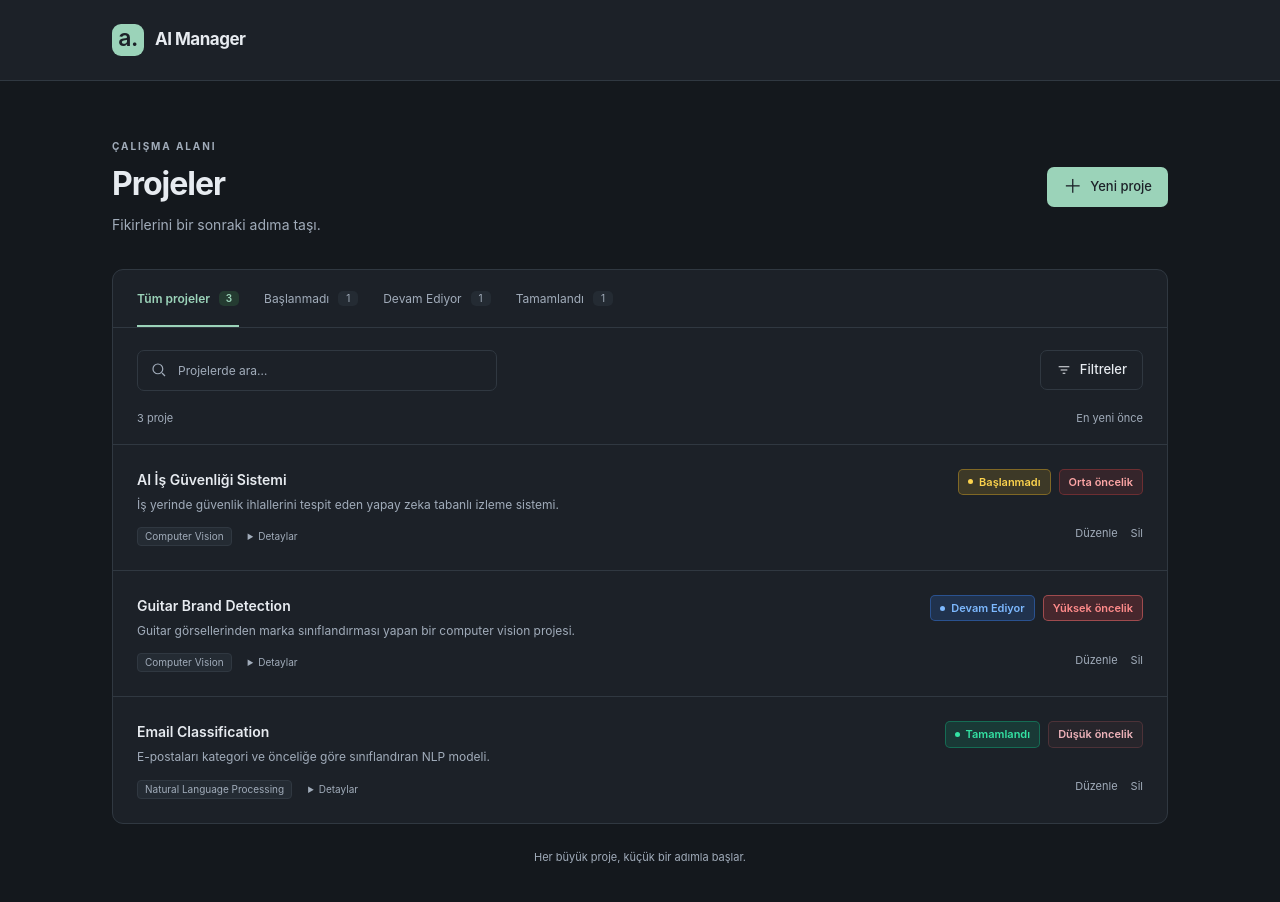
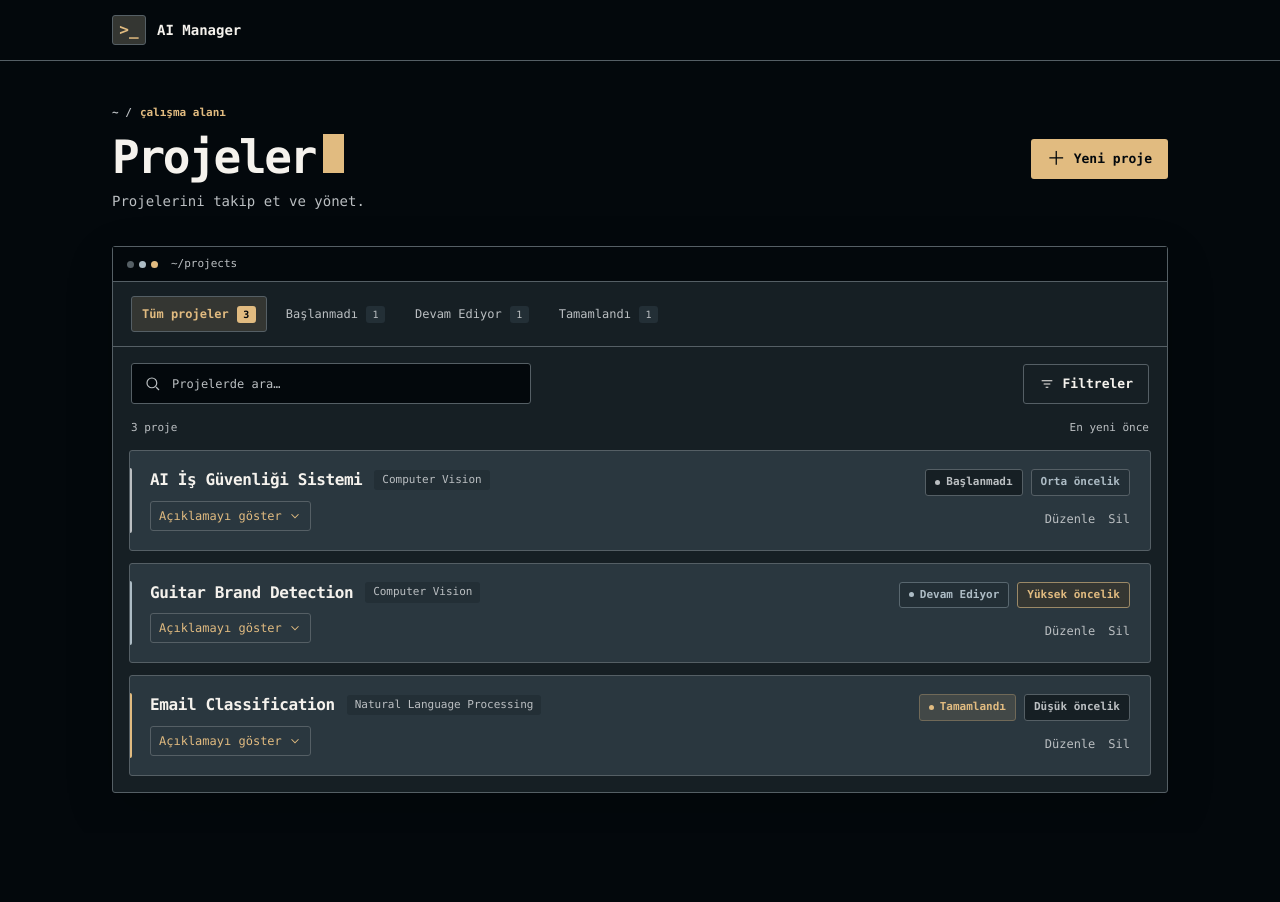
Before and after one commit to burakkyildiz/ai-project-manager, a React (Vite) app: page / in a window 1280 px wide. Shown: the top 902 px of the page. After the commit the page ends 833 px from the top, so only its background shows below. Built offline with nearby package versions, Linux system fonts and the light colour scheme.

Commit message:
Give the project workspace a terminal theme

```diff
--- a/index.html
+++ b/index.html
@@ -4,7 +4,7 @@
     <meta charset="UTF-8" />
     <link rel="icon" type="image/svg+xml" href="/favicon.svg" />
     <meta name="viewport" content="width=device-width, initial-scale=1.0" />
-    <meta name="theme-color" content="#14181d" />
+    <meta name="theme-color" content="#03080c" />
     <meta name="description" content="Yapay zeka projelerini sade bir çalışma alanında takip et." />
     <title>AI Manager · Projeler</title>
   </head>
--- a/src/components/Navbar/Navbar.jsx
+++ b/src/components/Navbar/Navbar.jsx
@@ -3,7 +3,8 @@ export default function Navbar() {
     <header className="site-header">
       <div className="navigation">
         <div className="brand">
-          <span className="brand-mark" aria-hidden="true">a.</span><span>AI Manager</span>
+          <span className="brand-mark" aria-hidden="true">&gt;_</span>
+          <span>AI Manager</span>
         </div>
       </div>
     </header>
--- a/src/components/ProjectCard/ProjectCard.jsx
+++ b/src/components/ProjectCard/ProjectCard.jsx
@@ -6,13 +6,23 @@ export default function ProjectCard({ project, onEdit, onDelete }) {
   return (
     <article className="project-row">
       <div className="project-content">
-        <div className="project-title-line"><h2>{project.title}</h2></div>
-        <p className="project-description">{project.description}</p>
-        <div className="project-meta"><span>{project.category}</span>
-          <details className="project-details"><summary>Detaylar</summary>
-            <div><p>Teknolojiler: {project.technologies.join(', ') || 'Belirtilmedi'}</p></div>
-          </details>
+        <div className="project-title-line">
+          <h2>{project.title}</h2>
+          <span className="project-category">{project.category}</span>
         </div>
+        <details className="project-details">
+          <summary>
+            <span className="details-show">Açıklamayı göster</span>
+            <span className="details-hide">Açıklamayı gizle</span>
+            <svg width="14" height="14" viewBox="0 0 24 24" fill="none" stroke="currentColor" strokeWidth="1.8" aria-hidden="true">
+              <path d="m6 9 6 6 6-6" />
+            </svg>
+          </summary>
+          <div className="project-details-body">
+            <p className="project-description">{project.description.trim() ? project.description : 'Açıklama eklenmedi.'}</p>
+            <p className="project-technologies">Teknolojiler: {project.technologies.join(', ') || 'Belirtilmedi'}</p>
+          </div>
+        </details>
       </div>
       <div className="project-actions">
         <div className="project-badges">
--- a/src/index.css
+++ b/src/index.css
@@ -1,24 +1,35 @@
 @import "tailwindcss";
 
 :root {
-  font-family: Inter, -apple-system, BlinkMacSystemFont, "Segoe UI", sans-serif;
+  font-family: ui-monospace, "SFMono-Regular", Consolas, "Liberation Mono", monospace;
   font-synthesis: none;
   text-rendering: optimizeLegibility;
   -webkit-font-smoothing: antialiased;
   color-scheme: dark;
-  --canvas: #14181d;
-  --surface: #1c2128;
-  --subtle: #242b33;
-  --text: #e7ebf0;
-  --muted: #a1acba;
-  --border: #303841;
-  --accent: #9bd3b9;
-  --accent-hover: #b3e4cd;
-  --accent-soft: #243b31;
-  --danger: #f5a0a5;
+  --canvas: #03080c;
+  --accent: #e1bb80;
+  --card: #2a373f;
+  --surface: color-mix(in srgb, var(--card) 48%, var(--canvas));
+  --subtle: color-mix(in srgb, var(--card) 82%, var(--canvas));
+  --text: #f5f2ed;
+  --muted: color-mix(in srgb, var(--card) 32%, white);
+  --border: color-mix(in srgb, var(--card) 80%, white);
+  --corner: 3px;
+  --accent-hover: color-mix(in srgb, var(--accent) 78%, white);
+  --accent-soft: color-mix(in srgb, var(--accent) 15%, var(--surface));
+  --waiting-color: var(--muted);
+  --ongoing-color: color-mix(in srgb, var(--card) 25%, #d8e8f2);
 }
 * { box-sizing: border-box; }
-body { margin: 0; min-width: 320px; min-height: 100vh; background: var(--canvas); color: var(--text); font-size: 14px; line-height: 1.5; }
+body {
+  margin: 0;
+  min-width: 320px;
+  min-height: 100vh;
+  background: var(--canvas);
+  color: var(--text);
+  font-size: 14px;
+  line-height: 1.5;
+}
 button, input, textarea, select { font: inherit; }
 button { cursor: pointer; }
 button, summary { -webkit-tap-highlight-color: transparent; }
@@ -26,36 +37,54 @@ button { border: 0; background: none; color: inherit; }
 button, input, select, textarea, summary { outline-offset: 4px; }
 :focus-visible { outline: 2px solid var(--accent); }
 h1, h2, h3, p { margin: 0; }
-.site-header { background: var(--surface); border-bottom: 1px solid var(--border); }
-.navigation { max-width: 1120px; margin: 0 auto; padding: 0 32px; min-height: 80px; display: flex; align-items: center; gap: 50px; }
-.brand { display: flex; align-items: center; gap: 11px; font-size: 17px; font-weight: 650; letter-spacing: -.5px; padding: 5px 0; white-space: nowrap; }
-.brand-mark { width: 32px; height: 32px; display: grid; place-items: center; background: var(--accent); color: var(--surface); border-radius: 9px; font-size: 23px; font-weight: 600; line-height: 1; padding-bottom: 4px; }
-.page-shell { max-width: 1120px; padding: 58px 32px 40px; margin: 0 auto; }
+.site-header { background: var(--canvas); border-bottom: 1px solid var(--border); }
+.navigation { max-width: 1120px; margin: 0 auto; padding: 0 32px; min-height: 60px; display: flex; align-items: center; }
+.brand { display: flex; align-items: center; gap: 11px; font-size: 14px; font-weight: 700; white-space: nowrap; }
+.brand-mark { width: 34px; height: 30px; display: grid; place-items: center; background: var(--accent-soft); color: var(--accent); border: 1px solid var(--border); border-radius: var(--corner); font-size: 16px; line-height: 1; }
+.page-shell { max-width: 1120px; padding: 44px 32px 40px; margin: 0 auto; }
 .page-heading { display: flex; justify-content: space-between; align-items: center; gap: 24px; margin-bottom: 34px; }
-.eyebrow { font-size: 10px; letter-spacing: 1.9px; font-weight: 650; color: var(--muted); margin-bottom: 9px; }
-h1 { font-size: 32px; font-weight: 650; line-height: 1.3; letter-spacing: -1px; }
+.eyebrow { display: flex; align-items: center; gap: 8px; font-size: 11px; font-weight: 700; color: var(--accent); margin-bottom: 10px; }
+.eyebrow > span { color: var(--muted); }
+h1 { display: flex; align-items: baseline; gap: 8px; font-size: clamp(30px, 5vw, 46px); font-weight: 700; line-height: 1.1; letter-spacing: -.05em; }
+.heading-cursor { width: .45em; height: .83em; background: var(--accent); }
 .page-description { margin-top: 9px; color: var(--muted); }
-.button { display: inline-flex; align-items: center; justify-content: center; gap: 8px; min-height: 40px; padding: 9px 15px; border-radius: 7px; font-size: 13px; font-weight: 550; white-space: nowrap; border: 1px solid transparent; }
-.button-primary { background: var(--accent); color: var(--surface); }
+.button { display: inline-flex; align-items: center; justify-content: center; gap: 8px; min-height: 40px; padding: 9px 15px; border-radius: 9px; font-size: 13px; font-weight: 600; white-space: nowrap; border: 1px solid transparent; }
+.button-primary { background: var(--accent); color: var(--canvas); }
 .button-primary:hover { background: var(--accent-hover); }
 .button-primary > span { font-size: 19px; line-height: 1; font-weight: 400; }
 .button-secondary { background: var(--surface); border-color: var(--border); }
 .button-secondary:hover { background: var(--subtle); }
-.button-danger { background: #ba3b42; color: #fff; }
-.button-danger:hover { background: #a33138; }
-.project-panel { background: var(--surface); border: 1px solid var(--border); border-radius: 11px; }
-.status-tabs { display: flex; gap: 25px; padding: 0 24px; border-bottom: 1px solid var(--border); overflow-x: auto; }
-.status-tab { display: flex; align-items: center; gap: 9px; padding: 20px 0 17px; border-bottom: 2px solid transparent; font-size: 12px; color: var(--muted); white-space: nowrap; }
-.status-tab span { border-radius: 5px; padding: 0 6px; background: var(--subtle); font-size: 10px; min-width: 20px; }
-.status-tab.is-active { color: var(--accent); border-bottom-color: var(--accent); font-weight: 600; }
-.status-tab.is-active span { background: var(--accent-soft); }
-.list-toolbar { display: flex; gap: 16px; align-items: center; justify-content: space-between; padding: 22px 24px 12px; }
-.search-field { display: flex; align-items: center; gap: 10px; padding: 0 12px; border: 1px solid var(--border); border-radius: 7px; width: min(360px, 100%); color: var(--muted); background: var(--surface); }
+.button-danger { background: var(--accent); color: var(--canvas); }
+.button-danger:hover { background: var(--accent-hover); }
+.project-panel { background: var(--surface); border: 1px solid var(--border); border-radius: var(--corner); box-shadow: 0 16px 48px #0003; }
+.terminal-titlebar {
+  display: flex;
+  align-items: center;
+  gap: 13px;
+  min-height: 35px;
+  padding: 0 14px;
+  background: var(--canvas);
+  border-bottom: 1px solid var(--border);
+  color: var(--muted);
+  font-size: 11px;
+}
+.terminal-lights { display: flex; gap: 5px; }
+.terminal-lights i { width: 7px; height: 7px; border-radius: 50%; background: var(--border); }
+.terminal-lights i:nth-child(2) { background: var(--ongoing-color); }
+.terminal-lights i:nth-child(3) { background: var(--accent); }
+.status-tabs { display: flex; flex-wrap: wrap; gap: 8px; padding: 14px 18px; border-bottom: 1px solid var(--border); }
+.status-tab { display: flex; align-items: center; gap: 8px; min-height: 36px; padding: 7px 10px; border: 1px solid transparent; border-radius: 8px; font-size: 12px; color: var(--muted); white-space: nowrap; }
+.status-tab:hover { background: var(--subtle); }
+.status-tab span { border-radius: 5px; padding: 1px 5px; background: var(--subtle); font-size: 10px; min-width: 19px; text-align: center; font-variant-numeric: tabular-nums; }
+.status-tab.is-active { color: var(--accent); border-color: var(--border); background: var(--accent-soft); font-weight: 600; }
+.status-tab.is-active span { color: var(--canvas); background: var(--accent); }
+.list-toolbar { display: flex; gap: 12px; align-items: center; justify-content: space-between; padding: 16px 18px 10px; }
+.search-field { display: flex; align-items: center; gap: 10px; padding: 0 12px; border: 1px solid var(--border); border-radius: 9px; width: min(400px, 100%); min-width: 0; color: var(--muted); background: var(--canvas); }
 .search-field:focus-within { border-color: var(--accent); }
 .search-field svg { flex-shrink: 0; }
 .search-field input { width: 100%; min-width: 0; height: 39px; border: 0; background: none; color: var(--text); outline-offset: 0; font-size: 12px; }
 .search-field input::placeholder { color: var(--muted); }
-.list-caption { display: flex; align-items: center; justify-content: space-between; gap: 16px; padding: 6px 24px 15px; color: var(--muted); font-size: 11px; min-height: 41px; }
+.list-caption { display: flex; align-items: center; justify-content: space-between; gap: 16px; padding: 4px 18px 12px; color: var(--muted); font-size: 11px; min-height: 36px; }
 .list-caption .text-button { font-size: 11px; padding: 0; }
 .filter-panel { padding: 4px 24px 16px; }
 .filter-fields { display: grid; grid-template-columns: repeat(2, minmax(0, 240px)); gap: 14px; }
@@ -63,38 +92,96 @@ h1 { font-size: 32px; font-weight: 650; line-height: 1.3; letter-spacing: -1px;
 label { display: block; font-size: 12px; font-weight: 550; }
 label input, label textarea, label select { display: block; width: 100%; margin-top: 7px; padding: 10px 11px; background: var(--surface); border: 1px solid var(--border); border-radius: 7px; color: var(--text); font-weight: 400; }
 label textarea { resize: vertical; min-height: 85px; }
-.project-row { padding: 24px; display: flex; align-items: flex-start; gap: 16px; border-top: 1px solid var(--border); }
+.project-list:not(:empty) { display: grid; gap: 12px; padding: 0 16px 16px; }
+.project-row {
+  position: relative;
+  display: flex;
+  align-items: flex-start;
+  gap: 20px;
+  min-width: 0;
+  padding: 18px 20px;
+  background: var(--card);
+  border: 1px solid var(--border);
+  border-radius: var(--corner);
+}
+.project-row::before {
+  content: '';
+  position: absolute;
+  inset: 17px auto 17px 0;
+  width: 2px;
+  border-radius: 0 3px 3px 0;
+  background: var(--project-status-color, var(--ongoing-color));
+}
+.project-row:has(.status-badge.waiting) { --project-status-color: var(--waiting-color); }
+.project-row:has(.status-badge.complete) { --project-status-color: var(--accent); }
+.project-row:focus-within { border-color: var(--accent); }
 .project-content { flex: 1; min-width: 0; }
-.project-title-line { display: flex; align-items: center; gap: 12px; flex-wrap: wrap; }
-.project-title-line h2 { font-size: 14px; font-weight: 600; overflow-wrap: anywhere; }
-.project-description { color: var(--muted); font-size: 12px; margin-top: 5px; line-height: 1.7; overflow-wrap: anywhere; }
-.project-meta { display: flex; flex-wrap: wrap; align-items: flex-start; gap: 16px; margin-top: 12px; color: var(--muted); font-size: 10px; }
-.project-meta > span { background: var(--subtle); border: 1px solid var(--border); padding: 1px 7px; border-radius: 4px; }
-.project-details { min-width: 0; max-width: 100%; }
-.project-details summary { cursor: pointer; padding: 2px 0; }
-.project-details div { padding-top: 8px; font-size: 11px; line-height: 1.9; overflow-wrap: anywhere; }
-.project-actions { display: flex; align-items: flex-end; flex-direction: column; justify-content: space-between; align-self: stretch; flex-shrink: 0; gap: 20px; }
+.project-title-line { display: flex; align-items: center; gap: 6px 12px; flex-wrap: wrap; }
+.project-title-line h2 { font-size: 16px; font-weight: 700; line-height: 1.35; letter-spacing: -.025em; overflow-wrap: anywhere; }
+.project-category {
+  padding: 2px 8px;
+  border-radius: 5px;
+  background: var(--subtle);
+  color: var(--muted);
+  font-size: 11px;
+  overflow-wrap: anywhere;
+}
+.project-details { margin-top: 10px; }
+.project-details summary {
+  display: inline-flex;
+  align-items: center;
+  gap: 6px;
+  padding: 5px 8px;
+  border: 1px solid var(--border);
+  border-radius: 6px;
+  color: var(--accent);
+  font-size: 12px;
+  font-weight: 550;
+  list-style: none;
+  cursor: pointer;
+}
+.project-details summary::-webkit-details-marker { display: none; }
+.project-details summary:hover { background: var(--accent-soft); }
+.project-details .details-hide, .project-details[open] .details-show { display: none; }
+.project-details[open] .details-hide { display: inline; }
+.project-details[open] summary svg { transform: rotate(180deg); }
+.project-details-body {
+  margin-top: 10px;
+  padding: 12px 14px;
+  border-radius: 8px;
+  background: var(--surface);
+  border: 1px solid var(--border);
+  overflow-wrap: anywhere;
+}
+.project-description { font-size: 14px; line-height: 1.65; white-space: pre-wrap; }
+.project-technologies { margin-top: 8px; color: var(--muted); font-size: 12px; }
+.project-actions { display: flex; align-items: flex-end; flex-direction: column; justify-content: space-between; flex-shrink: 0; gap: 10px; }
 .status-badge { display: inline-flex; align-items: center; gap: 6px; flex-shrink: 0; font-size: 11px; font-weight: 600; padding: 4px 9px; border-radius: 5px; border: 1px solid transparent; color: var(--muted); background: var(--subtle); }
 .status-badge::before { content: ''; width: 5px; height: 5px; border-radius: 50%; background: currentColor; }
-.status-badge.waiting { background: #fbbf2426; color: #fcd34d; border-color: #fbbf2459; }
-.status-badge.ongoing { background: #3b82f62e; color: #7db9ff; border-color: #3b82f666; }
-.status-badge.complete { background: #10b98129; color: #34e3a4; border-color: #10b98166; }
+.status-badge.waiting { background: var(--surface); color: var(--waiting-color); border-color: var(--border); }
+.status-badge.ongoing { background: var(--subtle); color: var(--ongoing-color); border-color: color-mix(in srgb, var(--ongoing-color) 36%, var(--card)); }
+.status-badge.complete { background: color-mix(in srgb, var(--accent) 13%, var(--card)); color: var(--accent); border-color: color-mix(in srgb, var(--accent) 38%, var(--card)); }
 .project-badges { display: flex; flex-wrap: wrap; align-items: center; gap: 8px; max-width: 100%; }
 .priority-badge { font-size: 11px; font-weight: 600; padding: 4px 9px; border: 1px solid; border-radius: 5px; white-space: nowrap; }
-.priority-badge.low { color: #eeb3ba; background: #f871710d; border-color: #f871712e; }
-.priority-badge.medium { color: #fca5a5; background: #ef44441f; border-color: #ef44444d; }
-.priority-badge.high { color: #ff8b8b; background: #ef444433; border-color: #f8717180; }
+.priority-badge.low { color: var(--muted); background: var(--surface); border-color: var(--border); }
+.priority-badge.medium { color: var(--ongoing-color); background: var(--subtle); border-color: var(--border); }
+.priority-badge.high { color: var(--accent); background: var(--accent-soft); border-color: color-mix(in srgb, var(--accent) 62%, var(--card)); }
 .row-buttons { display: flex; gap: 13px; }
 .text-button { font-size: 11px; color: var(--muted); padding: 4px 0; }
 .text-button:hover { color: var(--accent); text-decoration: underline; text-underline-offset: 3px; }
-.delete-button:hover { color: var(--danger); }
+.delete-button:hover { color: var(--accent); }
 .empty-state { text-align: center; padding: 55px 20px; border-top: 1px solid var(--border); }
 .empty-symbol { display: inline-grid; place-items: center; width: 46px; height: 46px; font-size: 26px; background: var(--subtle); color: var(--muted); border-radius: 12px; margin-bottom: 18px; }
 .empty-state h2 { font-size: 17px; font-weight: 600; }
 .empty-state p { color: var(--muted); margin: 8px 0 20px; font-size: 13px; }
-.workspace-note { font-size: 11px; color: var(--muted); text-align: center; margin-top: 25px; }
+.button, .status-tab, .status-tab span, .search-field, .project-category,
+.project-details summary, .project-details-body, .status-badge, .priority-badge,
+.modal, .close-button, label input, label textarea, label select {
+  border-radius: var(--corner);
+}
+.row-buttons .text-button { font-size: 12px; }
 .modal { position: fixed; inset: 0; margin: auto; width: min(540px, calc(100% - 32px)); max-height: calc(100dvh - 40px); padding: 0; border: 1px solid var(--border); border-radius: 12px; color: var(--text); background: var(--surface); box-shadow: 0 24px 100px #0003; overflow-y: auto; overscroll-behavior: contain; }
-.modal::backdrop { background: #0b15265e; backdrop-filter: blur(3px); }
+.modal::backdrop { background: color-mix(in srgb, var(--canvas) 70%, transparent); backdrop-filter: blur(3px); }
 body:has(dialog[open]) { overflow: hidden; }
 .project-form, .delete-confirmation { padding: 28px; }
 .modal-heading { display: flex; justify-content: space-between; align-items: flex-start; margin-bottom: 24px; gap: 16px; }
@@ -106,20 +193,20 @@ body:has(dialog[open]) { overflow: hidden; }
 .field-help { margin-top: -10px; font-size: 11px; color: var(--muted); }
 .modal-footer { display: flex; justify-content: flex-end; gap: 10px; border-top: 1px solid var(--border); padding-top: 20px; margin-top: 24px; }
 .delete-confirmation > p { margin-top: 14px; color: var(--muted); overflow-wrap: anywhere; }
-.form-error { color: var(--danger); margin-top: 16px; font-size: 12px; }
+.form-error { color: var(--accent); margin-top: 16px; font-size: 12px; }
 @media (max-width: 700px) {
-  .navigation { padding: 0 20px; min-height: 70px; gap: 28px; }
+  .navigation { padding: 0 20px; min-height: 56px; }
   .brand { font-size: 14px; }
-  .brand-mark { width: 28px; height: 28px; font-size: 20px; }
+  .brand-mark { width: 28px; height: 28px; font-size: 14px; }
   .page-shell { padding: 36px 20px; }
   .page-heading { gap: 14px; margin-bottom: 26px; }
   h1 { font-size: 28px; }
   .page-description { font-size: 12px; }
-  .status-tabs { padding: 0 18px; gap: 23px; }
-  .project-row { padding: 20px 18px; flex-wrap: wrap; gap: 12px; }
+  .status-tabs { padding: 12px; }
+  .project-list:not(:empty) { padding: 0 12px 12px; }
+  .project-row { padding: 16px; flex-wrap: wrap; gap: 12px; }
   .project-actions { width: 100%; flex-direction: row; flex-wrap: wrap; align-items: center; gap: 12px; }
-  .project-title-line { gap: 5px 10px; }
-  .project-title-line h2 { font-size: 13px; }
+  .project-title-line h2 { font-size: 16px; }
   .list-toolbar { padding: 18px 18px 10px; gap: 10px; }
   .list-caption { padding-left: 18px; padding-right: 18px; }
   .filter-panel { padding-left: 18px; padding-right: 18px; }
@@ -131,8 +218,8 @@ body:has(dialog[open]) { overflow: hidden; }
   .page-shell { padding: 30px 14px; }
   .page-heading .button { padding: 8px 11px; font-size: 12px; }
   .page-description { max-width: 180px; }
-  .status-tabs { display: grid; grid-template-columns: 1fr 1fr; gap: 0 18px; }
-  .status-tab { justify-content: space-between; padding: 13px 0 11px; }
+  .status-tabs { display: grid; grid-template-columns: repeat(2, minmax(0, 1fr)); gap: 5px; }
+  .status-tab { justify-content: space-between; gap: 4px; padding: 7px 6px; font-size: 11px; }
   .filter-fields, .form-grid { grid-template-columns: 1fr; }
   .project-form, .delete-confirmation { padding: 22px; }
   .modal-footer .button { padding-left: 11px; padding-right: 11px; font-size: 12px; }
--- a/src/pages/Projects/Projects.jsx
+++ b/src/pages/Projects/Projects.jsx
@@ -39,11 +39,18 @@ export default function Projects({ projects, onAddProject, onUpdateProject, onDe
   return (
     <section className="page-shell">
       <div className="page-heading">
-        <div><p className="eyebrow">ÇALIŞMA ALANI</p><h1>Projeler</h1>
-          <p className="page-description">Fikirlerini bir sonraki adıma taşı.</p></div>
+        <div>
+          <p className="eyebrow"><span aria-hidden="true">~ /</span> çalışma alanı</p>
+          <h1>Projeler<span className="heading-cursor" aria-hidden="true" /></h1>
+          <p className="page-description">Projelerini takip et ve yönet.</p>
+        </div>
         <button className="button button-primary" onClick={() => setShowForm(true)}><span aria-hidden="true">＋</span> Yeni proje</button>
       </div>
       <div className="project-panel">
+        <div className="terminal-titlebar" aria-hidden="true">
+          <span className="terminal-lights"><i /><i /><i /></span>
+          <span>~/projects</span>
+        </div>
         <div className="status-tabs" role="group" aria-label="Proje durumuna göre filtrele">
           {['', ...PROJECT_STATUSES].map((status) => (
             <button key={status} className={`status-tab ${filters.status === status ? 'is-active' : ''}`}
@@ -79,7 +86,6 @@ export default function Projects({ projects, onAddProject, onUpdateProject, onDe
           }}>{projects.length ? 'Filtreleri temizle' : 'Yeni proje ekle'}</button>
         </div>}
       </div>
-      <p className="workspace-note">Her büyük proje, küçük bir adımla başlar.</p>
       {showForm && <Modal labelledBy="project-form-title" onCancel={closeForm}>
         <ProjectForm key={editingProject?.id ?? 'new'} project={editingProject} onSubmit={handleSubmit} onCancel={closeForm} />
       </Modal>}
```
Also changed, not shown: public/favicon.svg.
